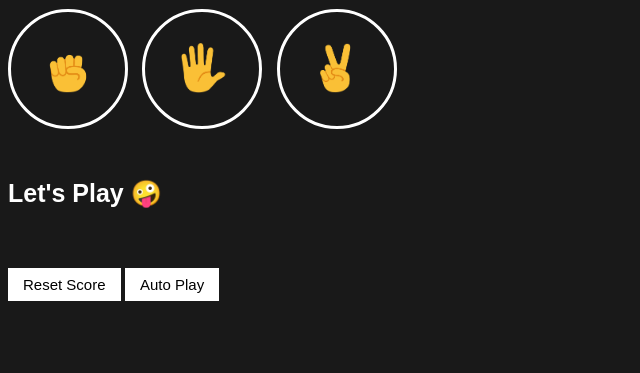
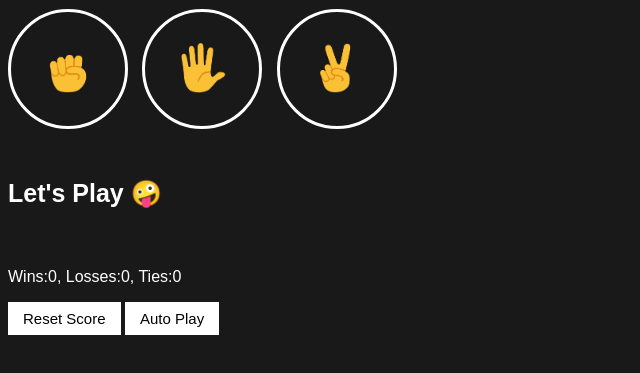
Before and after one commit to Eugene-Eyram-Ahiavey/Rock-Paper-Scissors-Game-, a plain HTML site: page index.html in a window 1280 px wide. Shown: the part 85-458 px from the top of the page, without its empty margins (0-640 px from the left). Drawn offline with Linux system fonts and the light colour scheme.

Commit message:
corrected path

```diff
--- a/index.html
+++ b/index.html
@@ -33,6 +33,6 @@
         <p class="display disp"></p>
 
 
-        <script src="scripts/rockPaper.js"></script>
+        <script src="rockPaper.js"></script>
     </body>
 </html>
```
